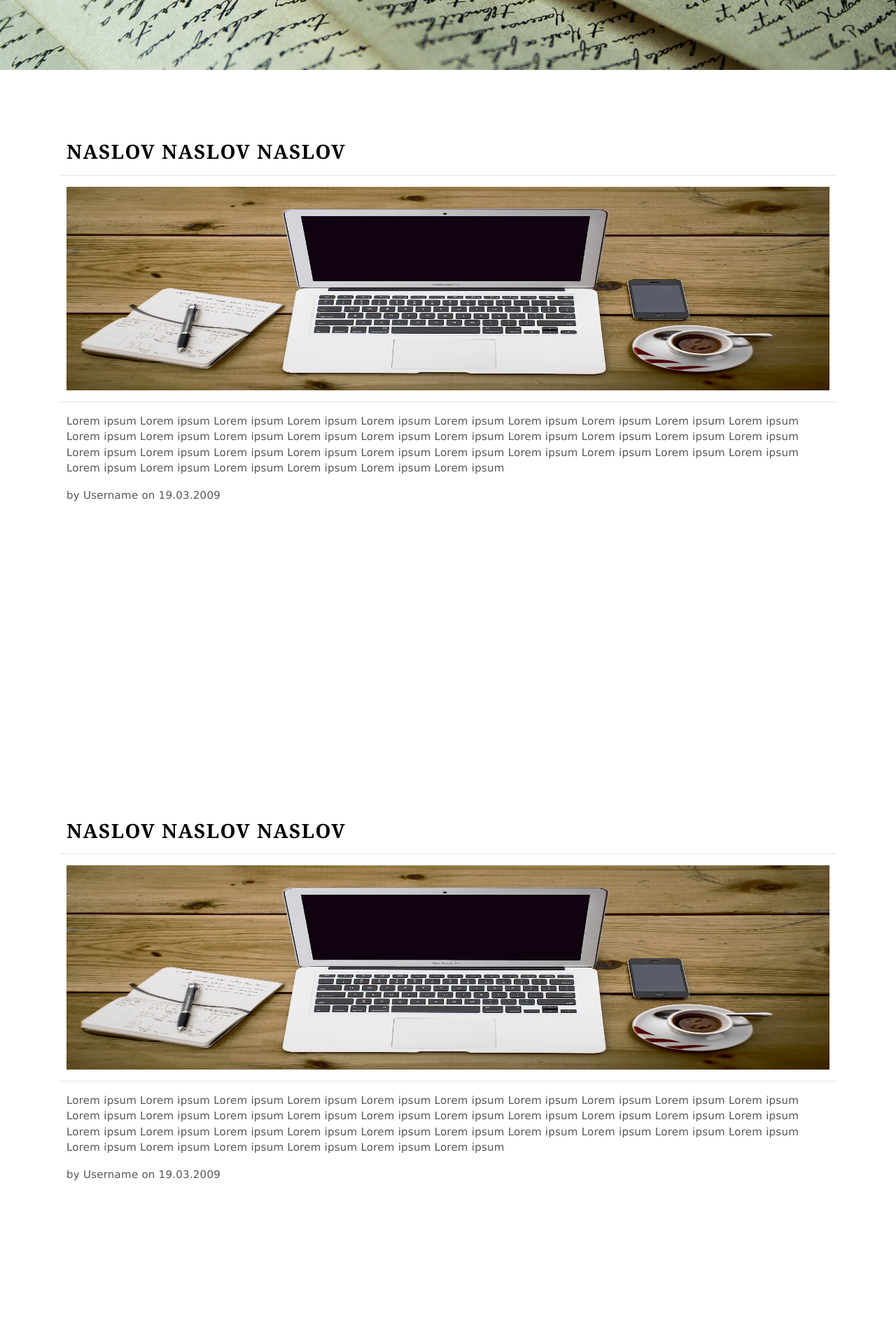
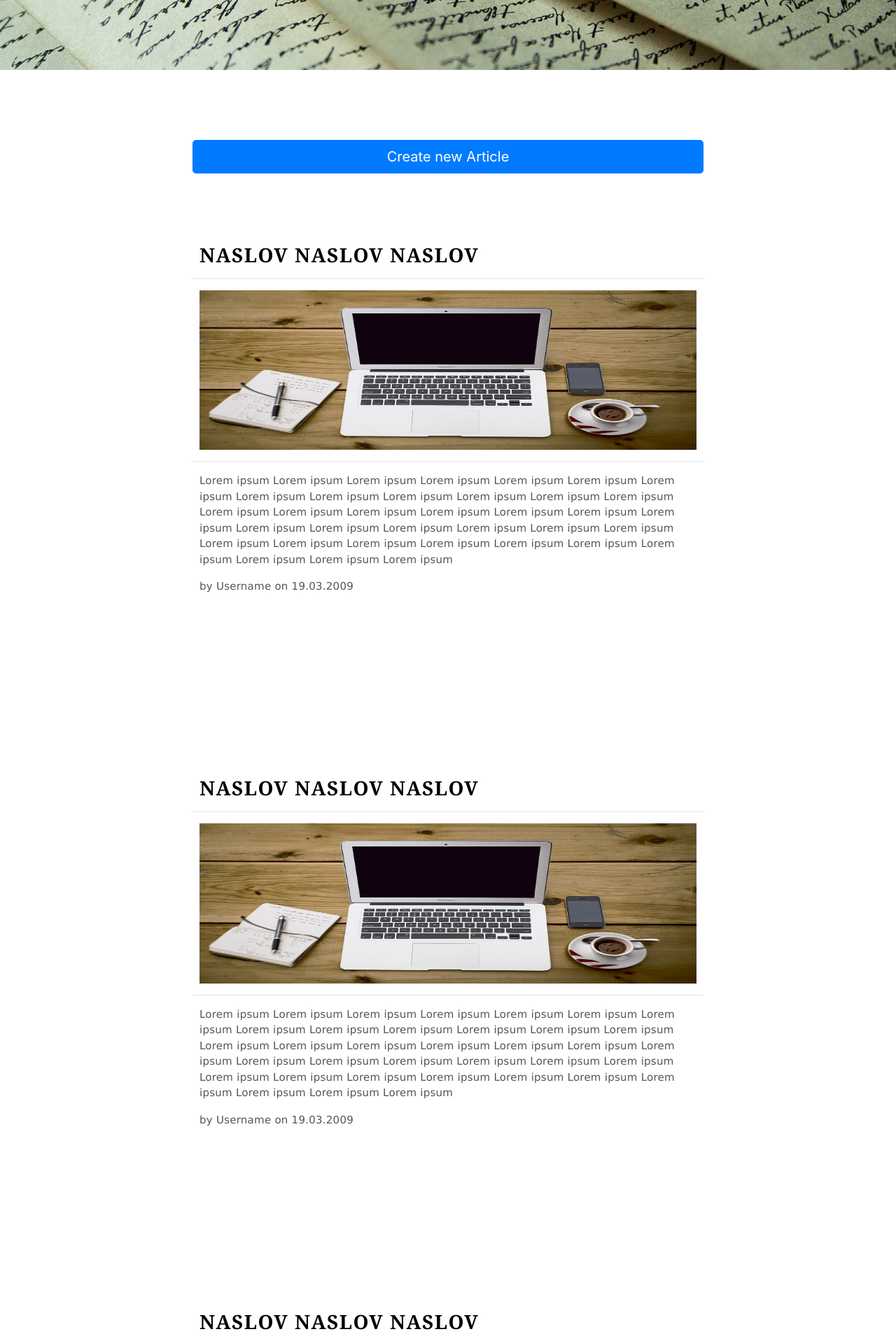
Before and after one commit to SimpleJack90/project, a PHP site: page /articles.php in a window 1280 px wide. Shown: the part 324-2231 px from the top of the page at 70% size. Run offline with PHP 8.4, Linux system fonts and the light colour scheme; the visitor is signed in with stand-in values (Sample User, id 1).

Commit message:
Added Create Article button and Create Article page, only when logged in

```diff
--- a/main/articles.php
+++ b/main/articles.php
@@ -30,10 +30,26 @@ require_once '../navigation/nav_bar.php';
 
 <div class="marker"></div>
 
+<?php
+      if($session->checkSession()){
+        ?>
+  <div class="container">
+    <div class="row">
+    <div class="col-md-2 col-sm-2"></div>
+    <div class="col-md-8 col-sm-8">
+    <a href="create_article.php" class="btn btn-primary btn-lg btn-block">Create new Article</a>
+    </div>
+    </div>
+  </div>
+      <?php } ?>
+
+<div class="marker"></div>
+
 <div class="container">
 <div class="row">
 
-    <div class="col">
+    <div class="col-md-2 col-sm-2"></div>
+    <div class="col-md-8 col-sm-8">
 
 
     <h1>Naslov naslov naslov</h1>
@@ -58,14 +74,15 @@ require_once '../navigation/nav_bar.php';
     </div>
 
     </div>
-
+    <div class="col-md-2 col-sm-2"></div>
 
 
 </div>
 
 <div class="row">
 
-    <div class="col">
+    <div class="col-md-2 col-sm-2"></div>
+    <div class="col-md-8 col-sm-8">
 
 
     <h1>Naslov naslov naslov</h1>
@@ -92,12 +109,13 @@ require_once '../navigation/nav_bar.php';
     </div>
 
 
-
+    <div class="col-md-2 col-sm-2"></div>
 </div>
 
 <div class="row">
 
-    <div class="col">
+    <div class="col-md-2 col-sm-2"></div>
+    <div class="col-md-8 col-sm-8">
 
 
     <h1>Naslov naslov naslov</h1>
@@ -125,7 +143,7 @@ require_once '../navigation/nav_bar.php';
 
     </div>
 
-
+    <div class="col-md-8 col-sm-8">
 
 </div>
 
```
Also changed, not shown: main/create_article.php (added, +80 -0 lines).
